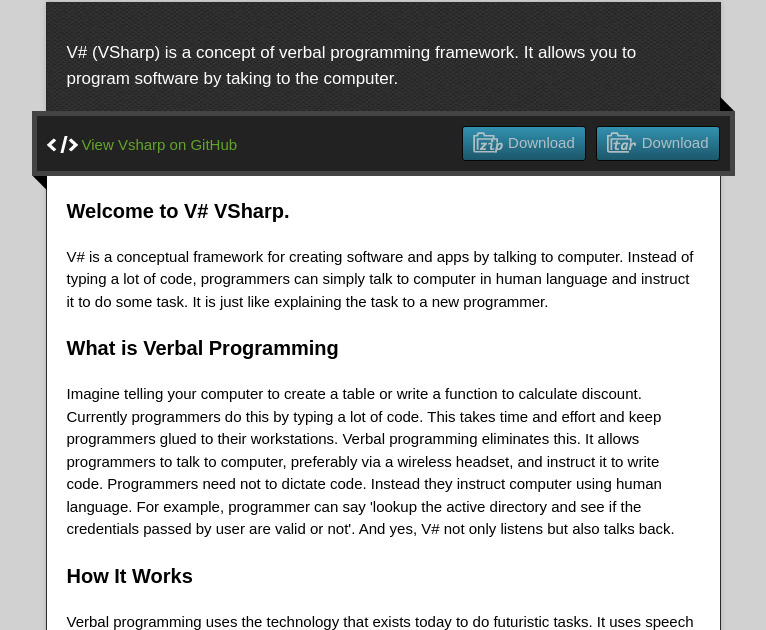
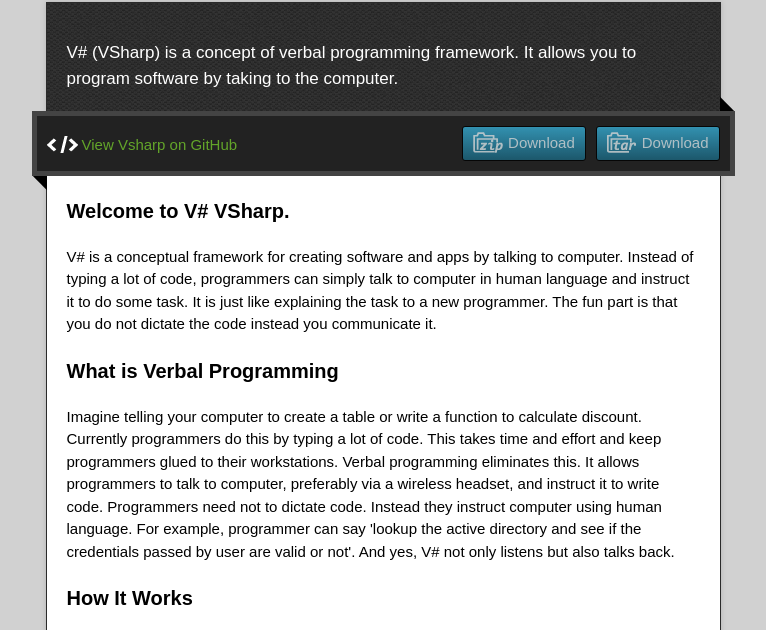
Before and after one commit to ashokmanghat/VSharp, a plain HTML site: page index.html in a window 1280 px wide. Shown: the part 128-758 px from the top of the page, without its empty margins (257-1023 px from the left). Drawn offline with nearby package versions, Linux system fonts and the light colour scheme.

Commit message:
Update index.html

```diff
--- a/index.html
+++ b/index.html
@@ -12,7 +12,7 @@
   <script type="text/javascript" src="javascripts/script.js"></script>
 
   <title>Vsharp</title>
-  <meta name="description" content="V# (VSharp) is a concept of verbal programming framework. It allows you to program software by taking to the computer.">
+  <meta name="description" content="V# (VSharp) is a concept of verbal programming framework. It allows you to program software by taking to the computer in natural language.">
 
   <meta name="viewport" content="width=device-width,initial-scale=1">
 
@@ -39,7 +39,7 @@
           <h3>
 <a id="welcome-to-v-vsharp" class="anchor" href="#welcome-to-v-vsharp" aria-hidden="true"><span aria-hidden="true" class="octicon octicon-link"></span></a>Welcome to V# VSharp.</h3>
 
-<p>V# is a conceptual framework for creating software and apps by talking to computer. Instead of typing a lot of code, programmers can simply talk to computer in human language and instruct it to do some task. It is just like explaining the task to a new programmer.</p>
+<p>V# is a conceptual framework for creating software and apps by talking to computer. Instead of typing a lot of code, programmers can simply talk to computer in human language and instruct it to do some task. It is just like explaining the task to a new programmer. The fun part is that you do not dictate the code instead you communicate it.</p>
 
 <h3>
 <a id="what-is-verbal-programming" class="anchor" href="#what-is-verbal-programming" aria-hidden="true"><span aria-hidden="true" class="octicon octicon-link"></span></a>What is Verbal Programming</h3>
```
